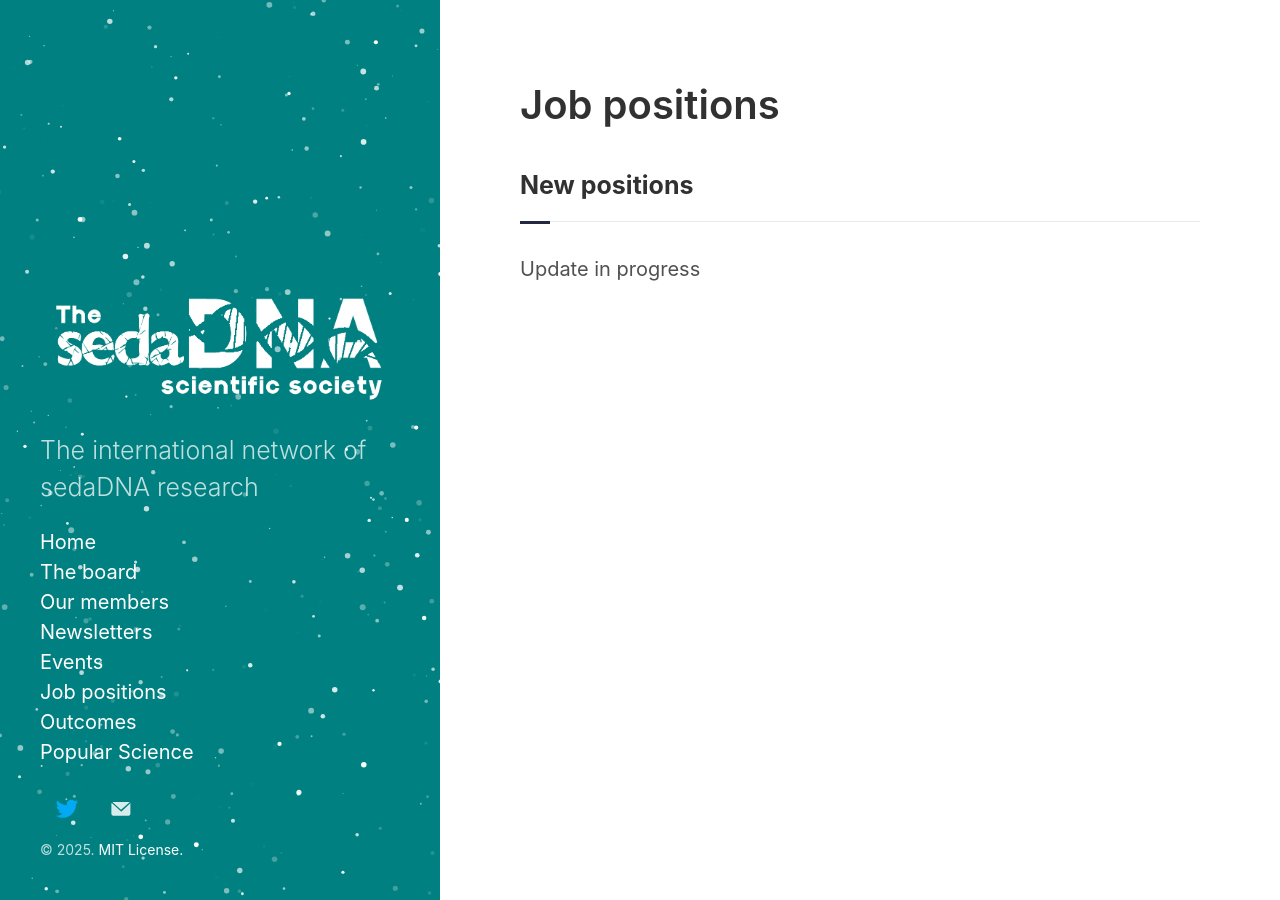
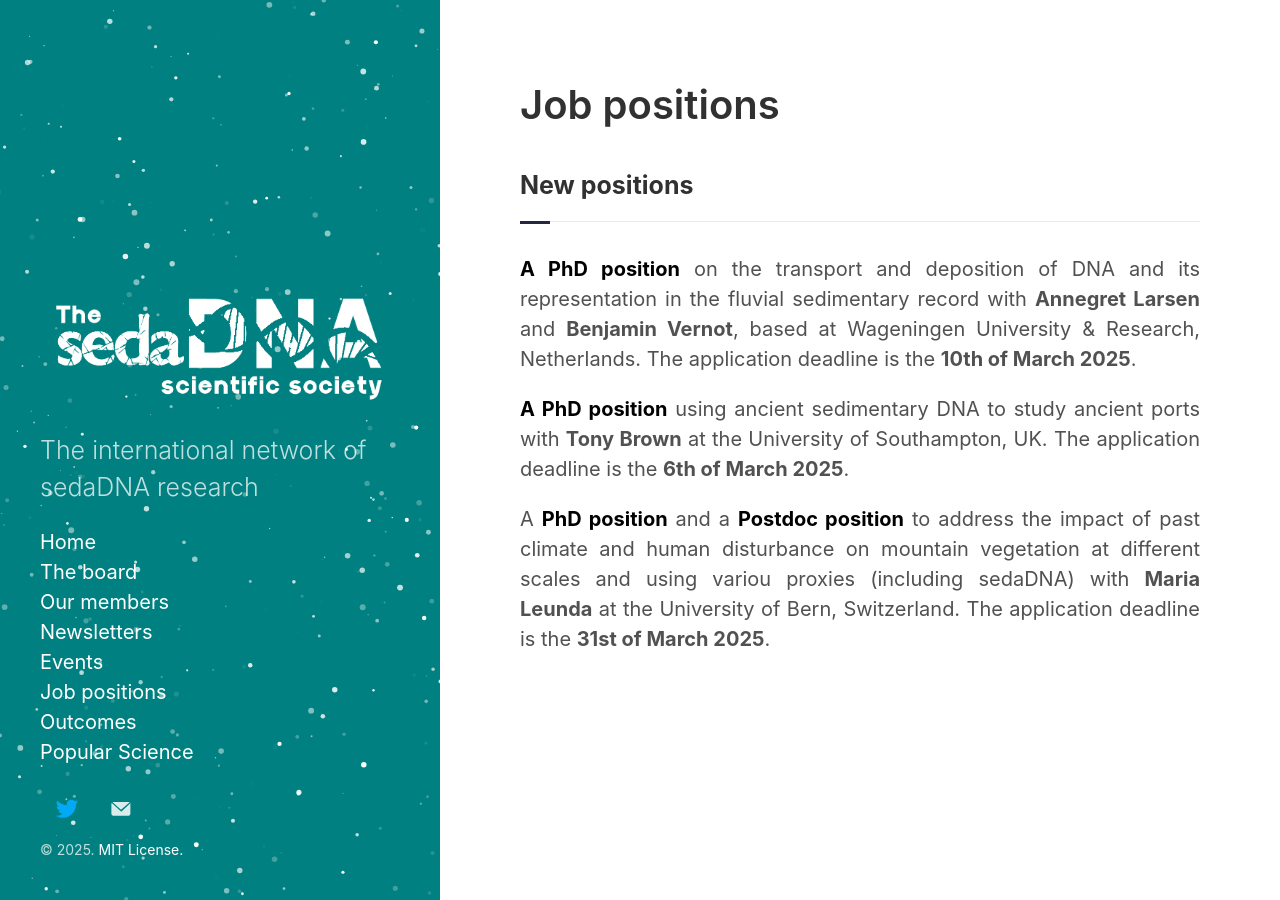
Before and after one commit to sedadna/sedadna.github.io, a Jekyll site: the page built from category/positions.md, in a window 1280 px wide. Built offline with Jekyll 4.4.1, drawn with Linux system fonts in a browser that asks for light colours.

Commit message:
Update positions.md

```diff
--- a/category/positions.md
+++ b/category/positions.md
@@ -7,4 +7,9 @@ title: Job positions
 <div class="intro">
 <h3 class="section-title underline">New positions</h3>
 
-Update in progress
+
+<p><a href="https://www.wur.nl/nl/vacature/phd-position-sedimentary-ancient-dna-sedadna-as-a-robust-tool-for-river-science.htm" target="_blank"><b>A PhD position</b></a> on the transport and deposition of DNA and its representation in the fluvial sedimentary record with <b>Annegret Larsen</b> and <b>Benjamin Vernot</b>, based at Wageningen University & Research, Netherlands. The application deadline is the <b>10th of March 2025</b>.</p>
+
+<p><a href="https://jobs.soton.ac.uk/Vacancy.aspx?ref=3002725WR" target="_blank"><b>A PhD position</b></a> using ancient sedimentary DNA to study ancient ports with <b>Tony Brown</b> at the University of Southampton, UK. The application deadline is the <b>6th of March 2025</b>.</p>
+
+<p>A <a href="https://euraxess.ec.europa.eu/jobs/314957" target="_blank"><b>PhD position</b></a> and a <a href="https://euraxess.ec.europa.eu/jobs/314958" target="_blank"><b>Postdoc position</b></a> to address the impact of past climate and human disturbance on mountain vegetation at different scales and using variou proxies (including sedaDNA) with <b>Maria Leunda</b> at the University of Bern, Switzerland. The application deadline is the <b>31st of March 2025</b>.</p>
```
